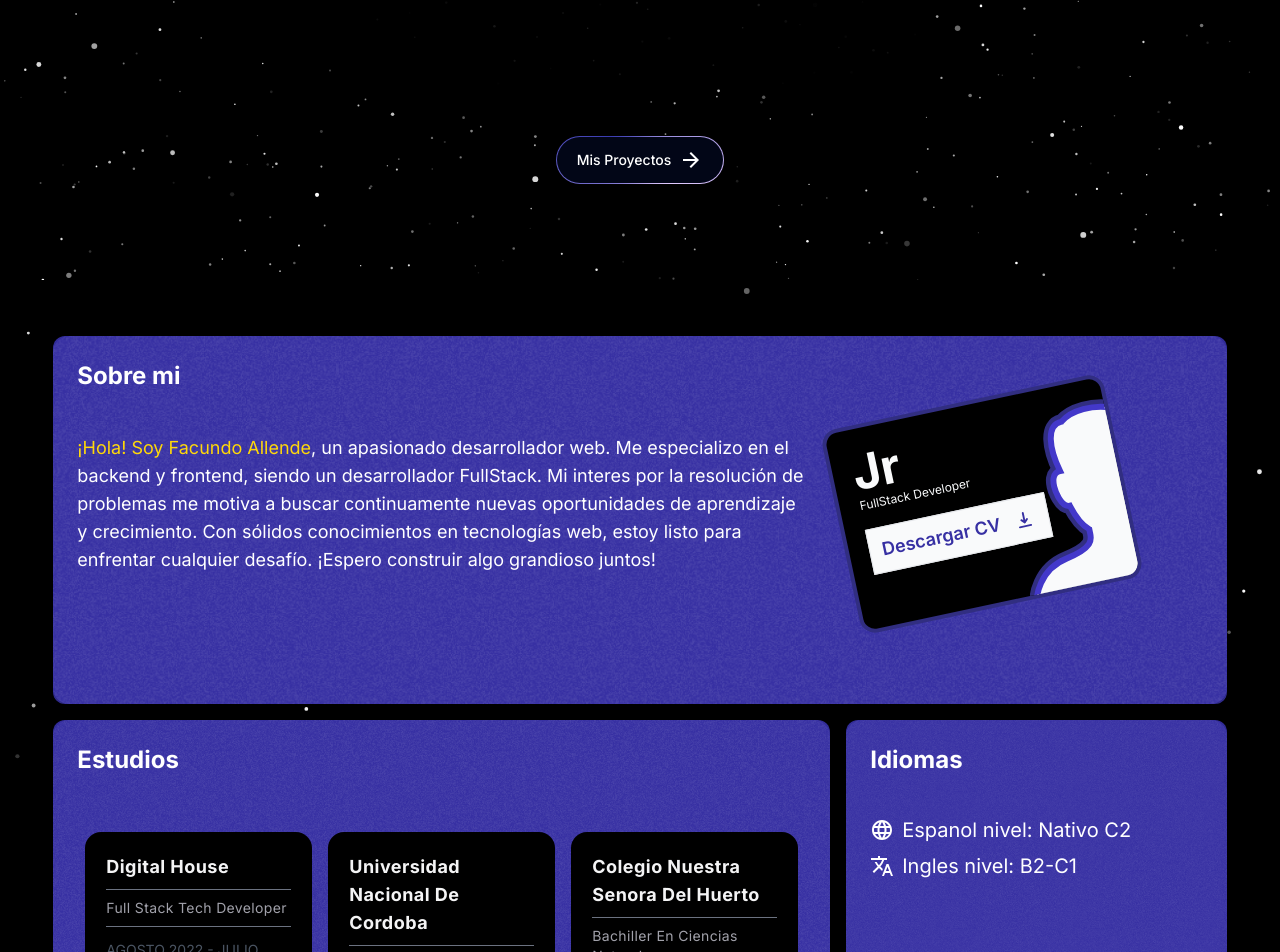
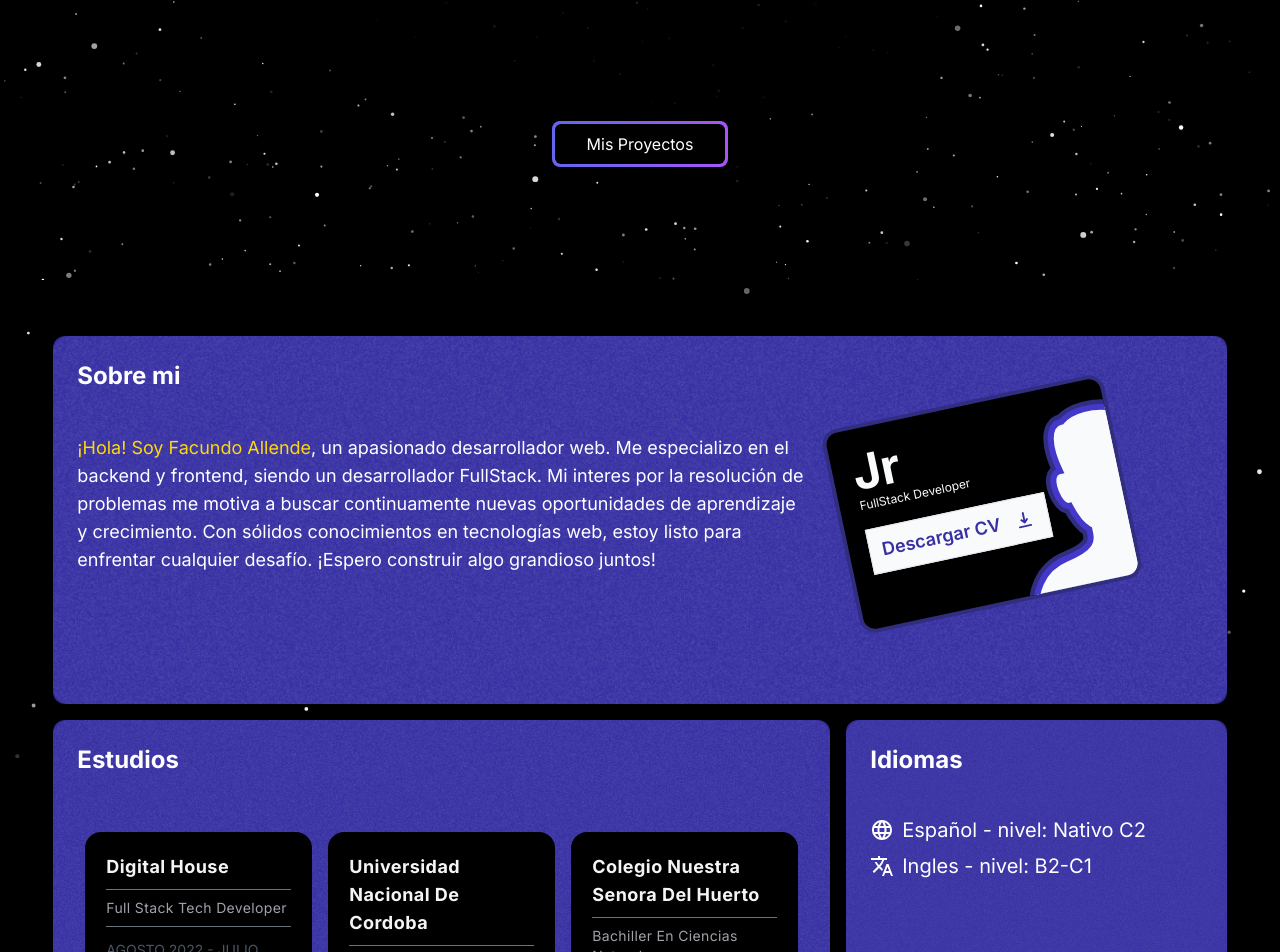
Before and after one commit to Facundo1414/myPortfolio, a Next.js app: page / in a window 1280 px wide. Shown: the part 520-1472 px from the top of the page. Built offline with nearby package versions, Linux system fonts and the light colour scheme.

Commit message:
boton de hero arreglado

```diff
--- a/components/Hero.tsx
+++ b/components/Hero.tsx
@@ -1,7 +1,6 @@
 import React from 'react'
 import { SparklesCore } from './ui/SparklesCore'
 import info from "../utils/info";
-import ArrowForwardIcon from '@mui/icons-material/ArrowForward';
 
 const Hero = () => {
   const { primerSubtitulo, tituloPrincipal, segundoSubitulo, btnText } = info.hero;
@@ -26,11 +25,11 @@
             <h2 className='text-sm md:text-lg'>{segundoSubitulo}</h2>
           </div>
         </div>
-        <a href="#projects" className="relative inline-flex h-12 overflow-hidden rounded-full p-[1px] focus:outline-none focus:ring-2 focus:ring-slate-400 focus:ring-offset-2 focus:ring-offset-slate-50 mt-8">
-          <span className="absolute inset-[-1000%] animate-[spin_2s_linear_infinite] bg-[conic-gradient(from_90deg_at_50%_50%,#E2CBFF_0%,#393BB2_50%,#E2CBFF_100%)]" />
-          <span className="inline-flex h-full w-full cursor-pointer items-center justify-center rounded-full bg-slate-950 px-5 py-1 text-sm font-medium text-white backdrop-blur-3xl">
-            {btnText} <ArrowForwardIcon className="ml-2" />
-          </span>
+        <a href="#proyectos-section" className="p-[3px] relative">
+          <div className="absolute inset-0 bg-gradient-to-r from-indigo-500 to-purple-500 rounded-lg" />
+          <div className="px-8 py-2 bg-black rounded-[6px] relative group transition duration-200 text-white hover:bg-transparent">
+            {btnText}
+          </div>
         </a>
       </div>
     </div>
--- a/utils/info.ts
+++ b/utils/info.ts
@@ -9,8 +9,8 @@
         title: "Sobre mi",
         mainText: ", un apasionado desarrollador web. Me especializo en el backend y frontend, siendo un desarrollador FullStack. Mi interes por la resolución de problemas me motiva a buscar continuamente nuevas oportunidades de aprendizaje y crecimiento. Con sólidos conocimientos en tecnologías web, estoy listo para enfrentar cualquier desafío. ¡Espero construir algo grandioso juntos!",
         subtitle: "Datos Personales",
-        englishL: "Ingles nivel: B2-C1",
-        spanishL: "Espanol nivel: Nativo C2",
+        englishL: "Ingles - nivel: B2-C1",
+        spanishL: "Español - nivel: Nativo C2",
         educacion: [
             {
                 institute: "Digital House",
```
